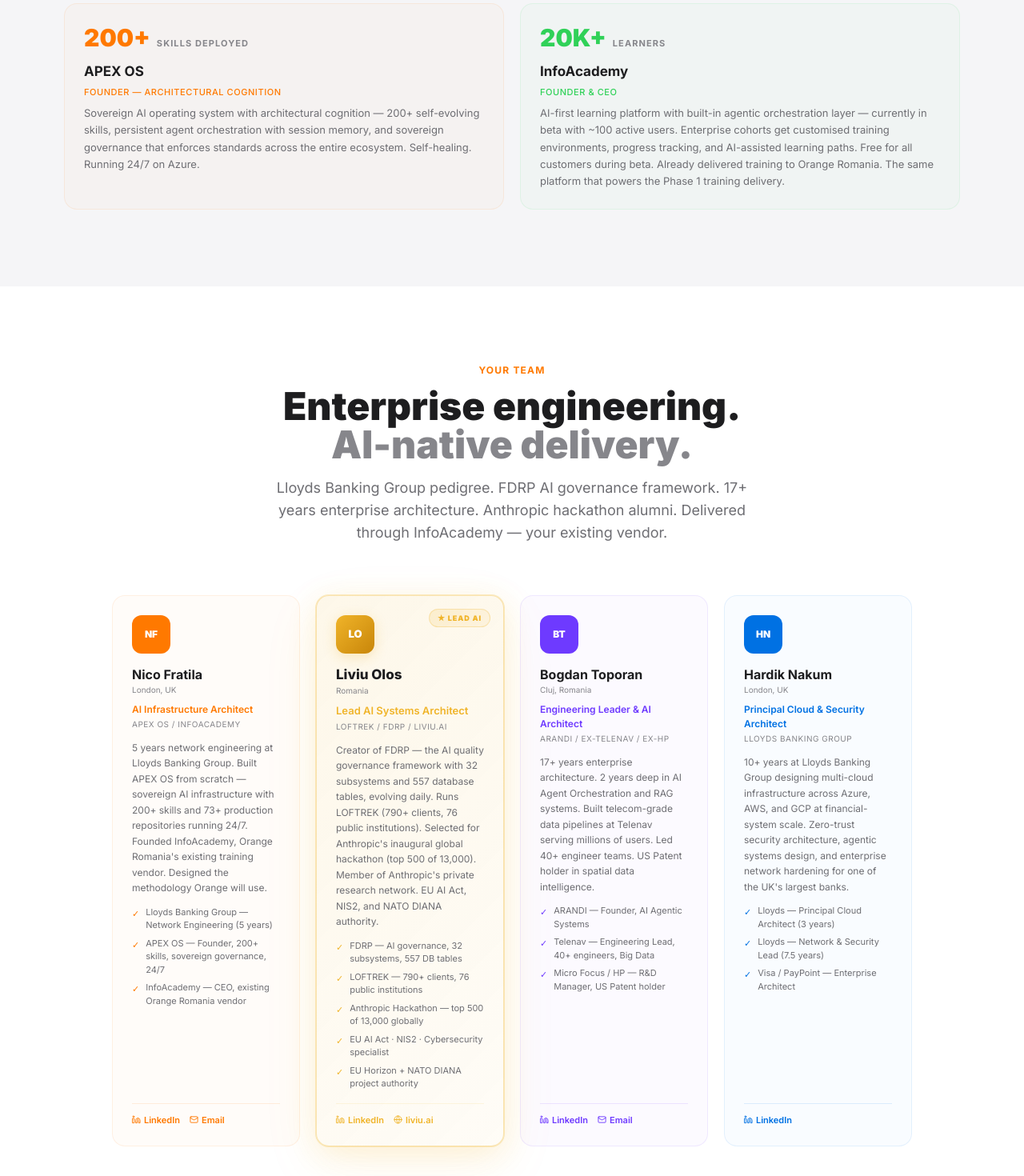
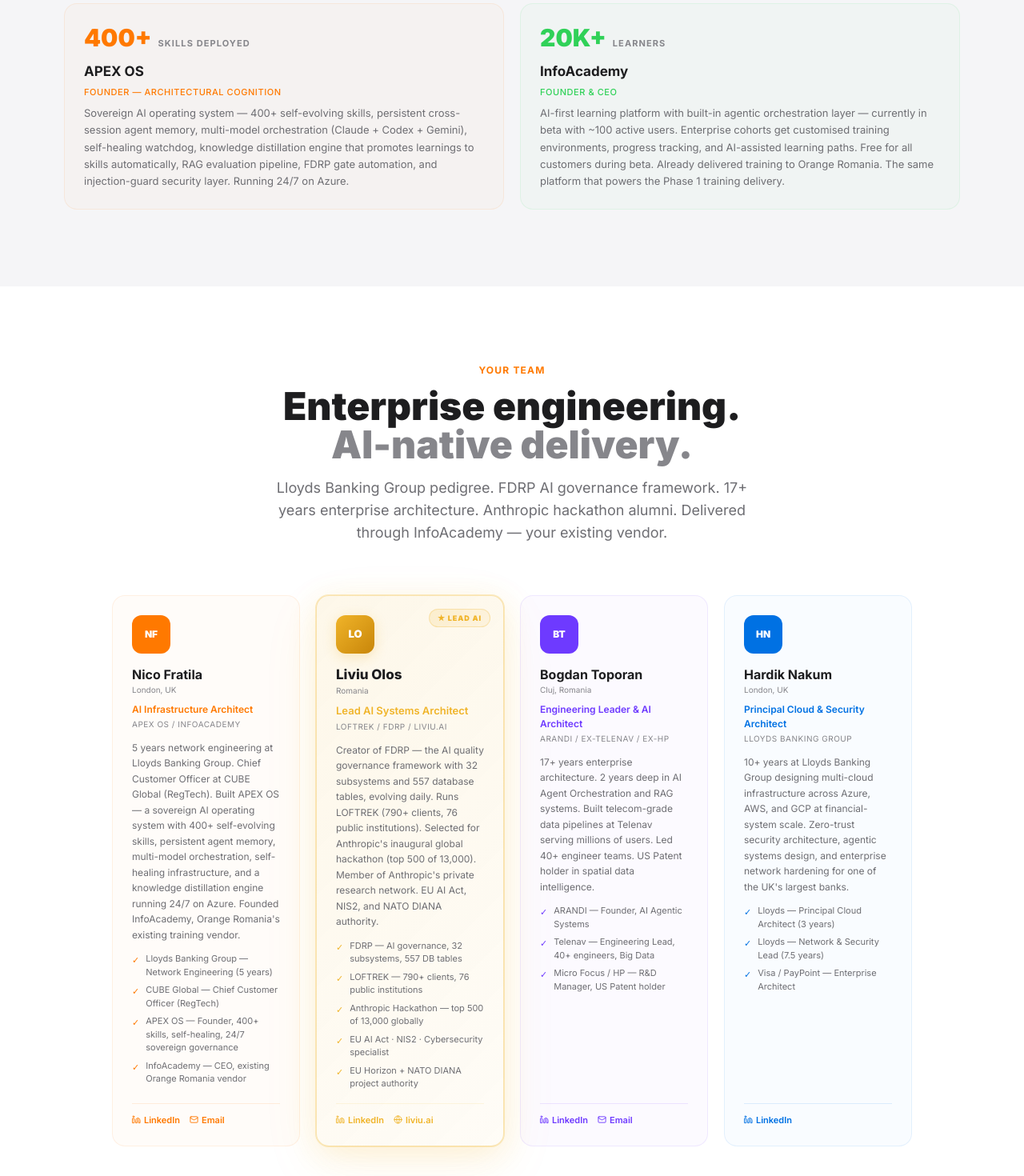
Before and after one commit to fratilanico/orange-proposal, a Next.js app: page / in a window 1280 px wide. Shown: the part 4240-5710 px from the top of the page at 80% size. Built offline with nearby package versions, Linux system fonts and the light colour scheme.

Commit message:
APEX OS: 400+ skills, full capability stack — memory, multi-model, self-healing, FDRP gates, RAG eval; Nico: CUBE CCO added

```diff
--- a/src/app/page.tsx
+++ b/src/app/page.tsx
@@ -147,9 +147,9 @@
   },
   {
     name: "APEX OS",
-    metric: "200+",
+    metric: "400+",
     metricLabel: "Skills Deployed",
-    desc: "Sovereign AI operating system with architectural cognition — 200+ self-evolving skills, persistent agent orchestration with session memory, and sovereign governance that enforces standards across the entire ecosystem. Self-healing. Running 24/7 on Azure.",
+    desc: "Sovereign AI operating system — 400+ self-evolving skills, persistent cross-session agent memory, multi-model orchestration (Claude + Codex + Gemini), self-healing watchdog, knowledge distillation engine that promotes learnings to skills automatically, RAG evaluation pipeline, FDRP gate automation, and injection-guard security layer. Running 24/7 on Azure.",
     role: "Founder — Architectural Cognition",
     color: "#ff7900",
     url: "https://apex.infoacademy.uk",
@@ -171,10 +171,11 @@
     location: "London, UK",
     title: "AI Infrastructure Architect",
     org: "APEX OS / InfoAcademy",
-    bio: "5 years network engineering at Lloyds Banking Group. Built APEX OS from scratch — sovereign AI infrastructure with 200+ skills and 73+ production repositories running 24/7. Founded InfoAcademy, Orange Romania's existing training vendor. Designed the methodology Orange will use.",
+    bio: "5 years network engineering at Lloyds Banking Group. Chief Customer Officer at CUBE Global (RegTech). Built APEX OS — a sovereign AI operating system with 400+ self-evolving skills, persistent agent memory, multi-model orchestration, self-healing infrastructure, and a knowledge distillation engine running 24/7 on Azure. Founded InfoAcademy, Orange Romania's existing training vendor.",
     credentials: [
       "Lloyds Banking Group — Network Engineering (5 years)",
-      "APEX OS — Founder, 200+ skills, sovereign governance, 24/7",
+      "CUBE Global — Chief Customer Officer (RegTech)",
+      "APEX OS — Founder, 400+ skills, self-healing, 24/7 sovereign governance",
       "InfoAcademy — CEO, existing Orange Romania vendor",
     ],
     linkedin: "https://linkedin.com/in/nicofratila",
--- a/src/app/phase-3/page.tsx
+++ b/src/app/phase-3/page.tsx
@@ -197,7 +197,7 @@
     name: "Nico Fratila",
     role: "AI Infrastructure Architect",
     org: "APEX OS / InfoAcademy",
-    credentials: "Built APEX OS — 200+ skills, 73+ production repositories running 24/7. 5 years network engineering at Lloyds Banking Group. Founded InfoAcademy, existing Orange Romania vendor. Delivered Phase 1 and Phase 2 on time.",
+    credentials: "Built APEX OS — sovereign AI OS with 400+ self-evolving skills, persistent agent memory, multi-model orchestration, self-healing watchdog, FDRP gate automation, and knowledge distillation engine, running 24/7 on Azure. Lloyds Banking Group (5 yrs). CUBE Global CCO (RegTech). InfoAcademy CEO — existing Orange vendor.",
     color: "#ff7900",
     lead: false,
   },
```
